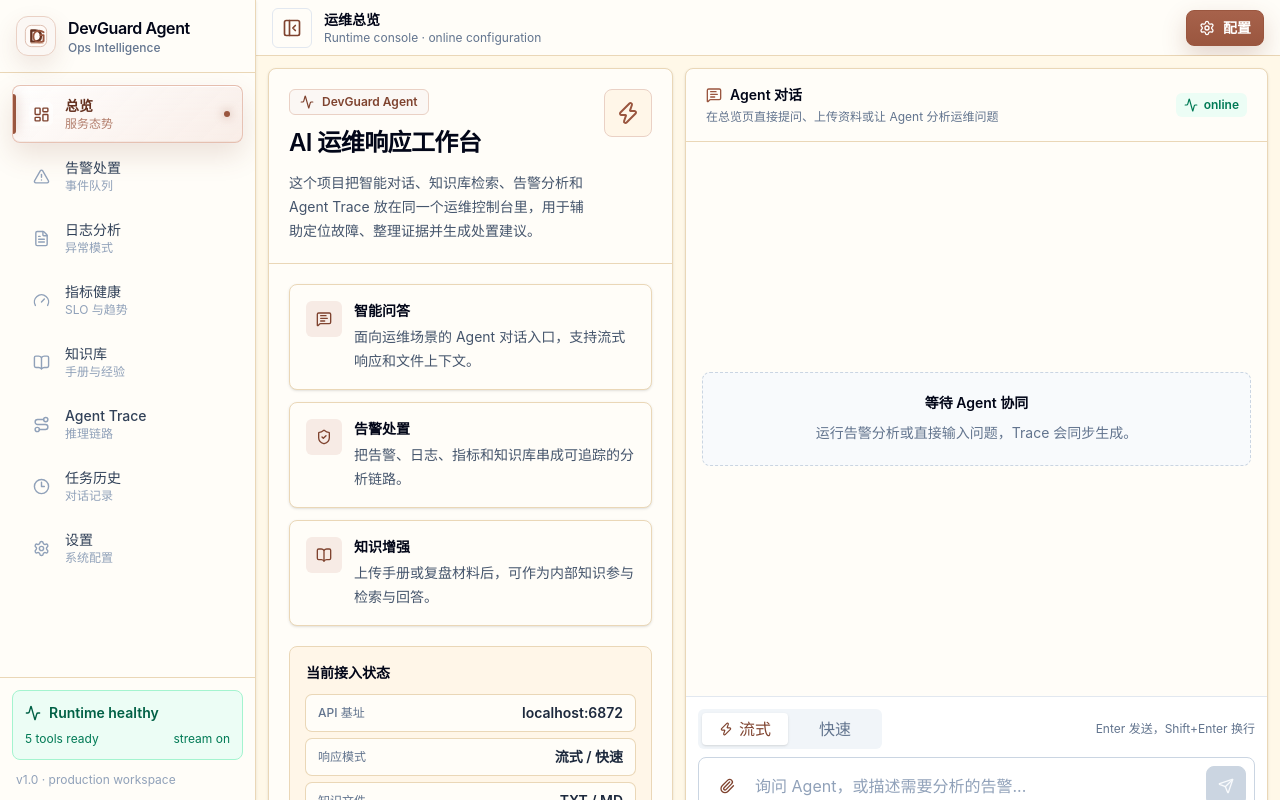
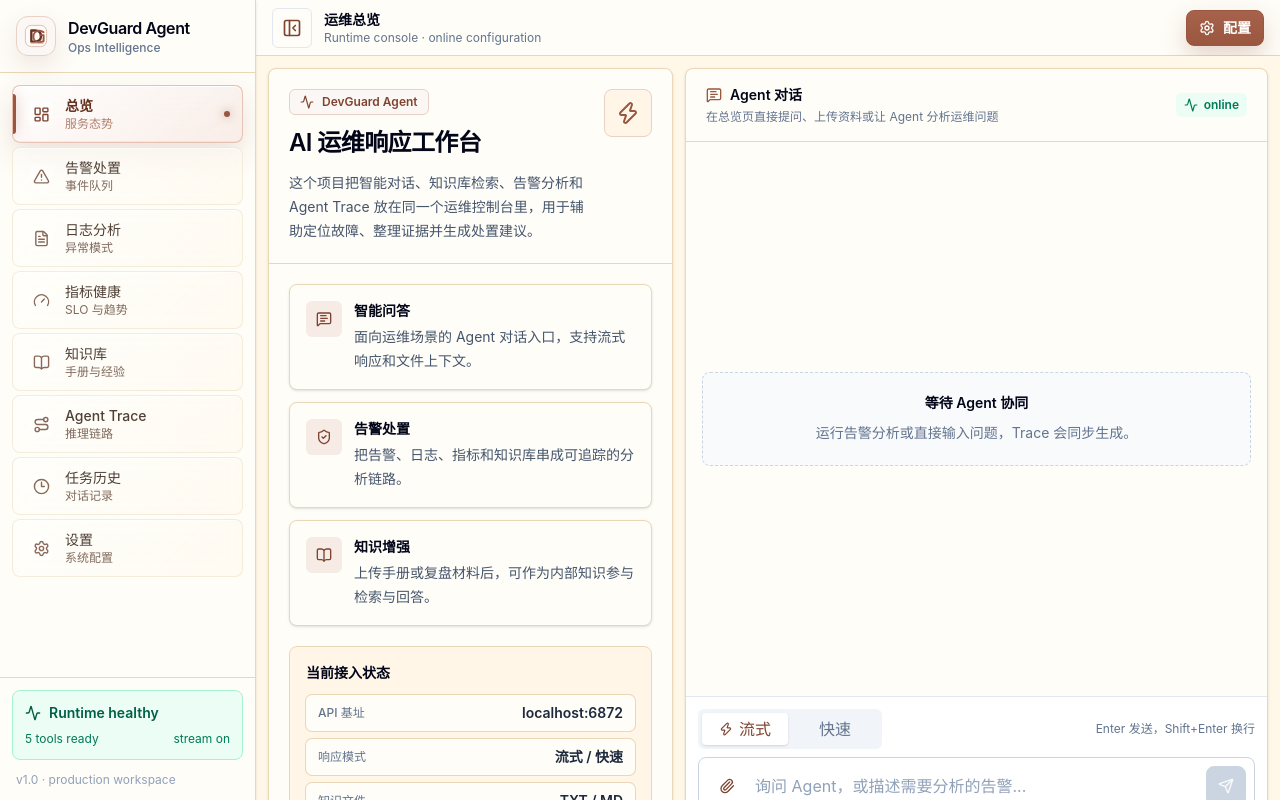
Before and after one commit to yicheng0/DevDuardAgent, a React (Vite) app in the folder DevGuardAgentFrontend/: page / in a window 1280 px wide. Built offline with nearby package versions, Linux system fonts and the light colour scheme.

Commit message:
style: refine sidebar nav contrast

```diff
--- a/DevGuardAgentFrontend/src/components/layout/Sidebar.tsx
+++ b/DevGuardAgentFrontend/src/components/layout/Sidebar.tsx
@@ -106,7 +106,7 @@ const Sidebar = () => {
               } ${
                 isActive
                   ? 'sidebar-nav-active text-[#7f432f]'
-                  : 'border-transparent text-slate-600 hover:text-slate-950'
+                  : 'text-[#5f4a3d] hover:text-slate-950'
               }`}
             >
               <span
@@ -120,7 +120,7 @@ const Sidebar = () => {
                 } ${
                   isActive
                     ? 'bg-white/45 text-[#7f432f] shadow-[inset_0_1px_0_rgba(255,255,255,0.75)]'
-                    : 'text-slate-400 group-hover:bg-white/35 group-hover:text-slate-700'
+                    : 'bg-white/25 text-[#8a695a] group-hover:bg-white/45 group-hover:text-[#6f3b2a]'
                 }`}
               >
                 <Icon className={isSidebarCollapsed ? 'h-[18px] w-[18px]' : 'h-[17px] w-[17px]'} />
@@ -131,14 +131,14 @@ const Sidebar = () => {
                     className={`block text-sm ${
                       isActive
                         ? 'font-semibold text-[#653221]'
-                        : 'font-medium text-slate-700 group-hover:text-slate-950'
+                        : 'font-medium text-[#4f3f35] group-hover:text-[#241a15]'
                     }`}
                   >
                     {item.label}
                   </span>
                   <span
                     className={`block truncate text-xs ${
-                      isActive ? 'text-[#9a563f]/75' : 'text-slate-400 group-hover:text-slate-500'
+                      isActive ? 'text-[#9a563f]/75' : 'text-[#806a5c] group-hover:text-[#6f5b4b]'
                     }`}
                   >
                     {item.description}
--- a/DevGuardAgentFrontend/src/styles/globals.css
+++ b/DevGuardAgentFrontend/src/styles/globals.css
@@ -207,10 +207,12 @@ pre {
 }
 
 .sidebar-nav-item {
-  border-color: transparent;
-  background: transparent;
-  box-shadow: none;
-  backdrop-filter: blur(0);
+  border-color: rgb(234 215 183 / 0.46);
+  background:
+    linear-gradient(135deg, rgb(255 255 255 / 0.34), rgb(255 246 232 / 0.42)),
+    rgb(255 253 248 / 0.32);
+  box-shadow: inset 0 1px 0 rgb(255 255 255 / 0.58);
+  backdrop-filter: blur(8px);
 }
 
 .sidebar-nav-item:hover {
```
